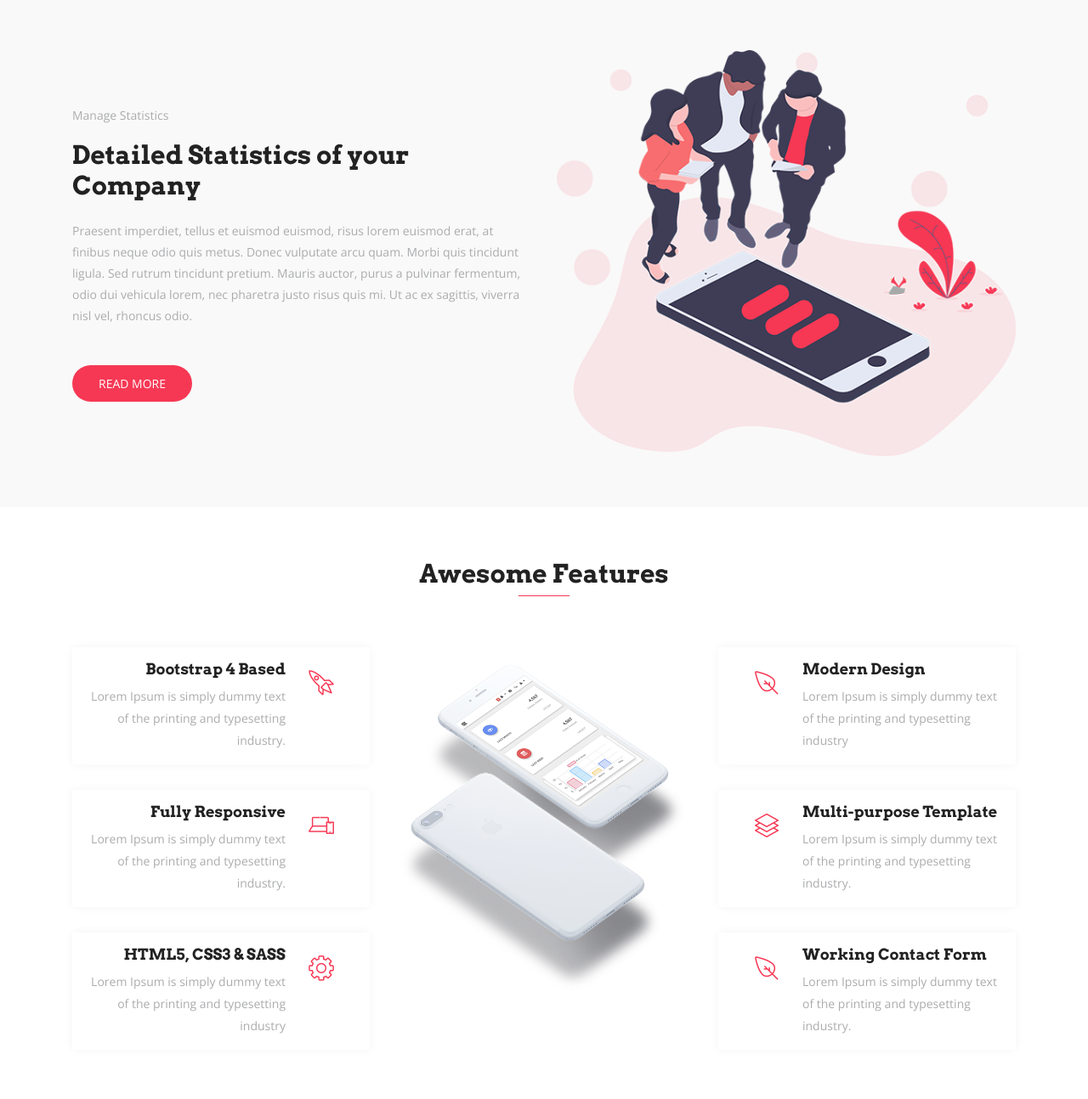
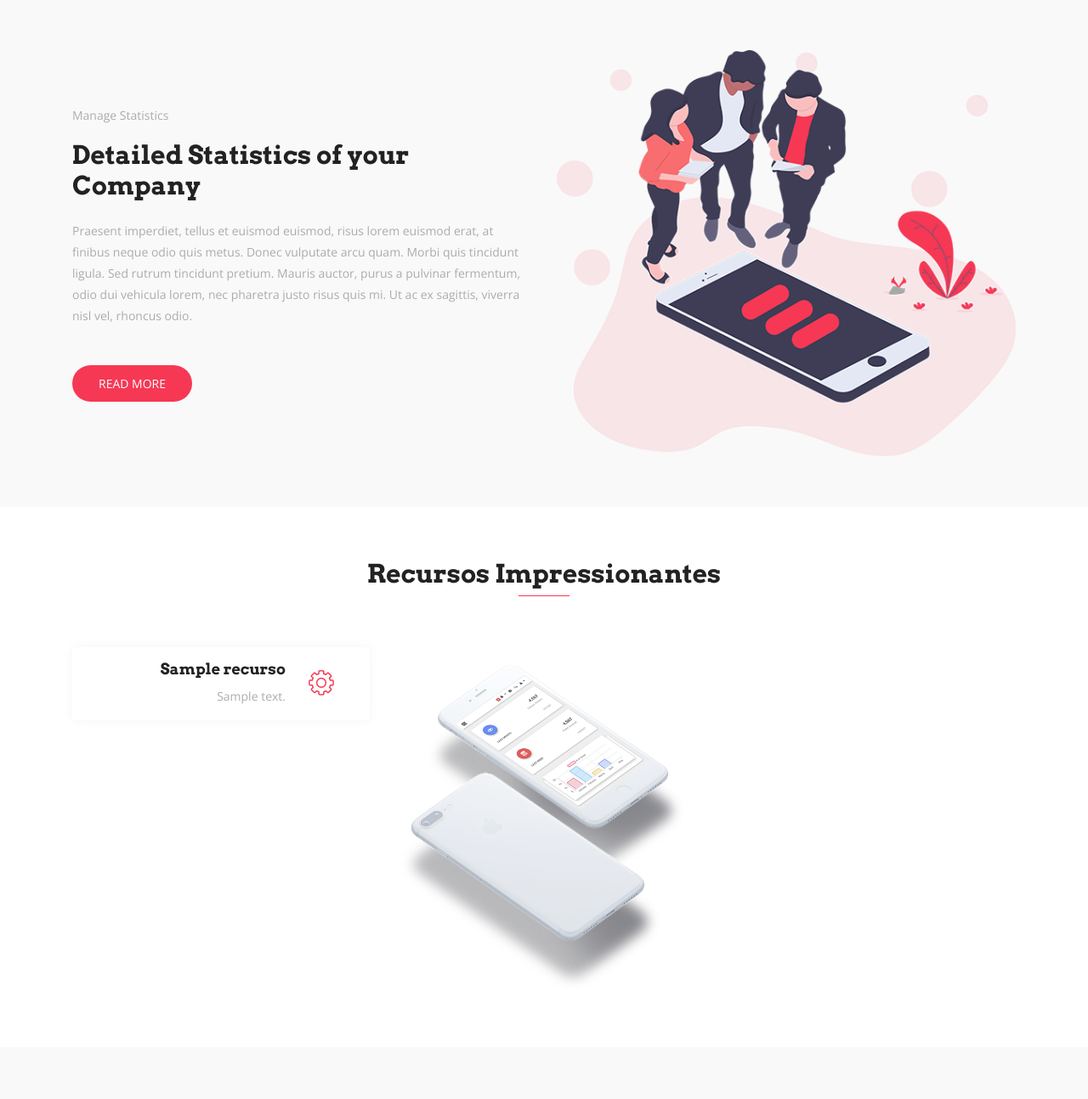
Before and after one commit to andddias/fusion, a Django app: page / in a window 1280 px wide. Shown: the part 1077-2371 px from the top of the page at 85% size. Run offline with Django 3.2, Linux system fonts and the light colour scheme; tables that the repository leaves empty hold one stand-in row (values such as "Sample post"); some libraries are stand-ins or nearby versions; some web fonts are replaced.

Commit message:
Configurado parte de recursos.html

```diff
--- a/core/models.py
+++ b/core/models.py
@@ -10,6 +10,19 @@ def get_file_path(_instance, filename):
     return filename
 
 
+ICONE_CHOICES = (
+    ('lni-cog', 'Engrenagem'),
+    ('lni-stats-up', 'Gráfico'),
+    ('lni-users', 'Usuários'),
+    ('lni-layers', 'Design'),
+    ('lni-mobile', 'Mobile'),
+    ('lni-rocket', 'Foguete'),
+    ('lni-laptop-phone', 'Laptop/Phone'),
+    ('lni-leaf', 'Folha'),
+    ('lni-layers', 'Camadas'),
+)
+
+
 class Base(models.Model):
     criado = models.DateField('Criação', auto_now_add=True)
     modificado = models.DateField('Atualização', auto_now=True)
@@ -20,17 +33,9 @@ class Base(models.Model):
 
 
 class Servico(Base):
-    ICONE_CHOICES = (
-        ('lni-cog', 'Engrenagem'),
-        ('lni-stats-up', 'Gráfico'),
-        ('lni-users', 'Usuários'),
-        ('lni-layers', 'Design'),
-        ('lni-mobile', 'Mobile'),
-        ('lni-rocket', 'Foguete'),
-    )
     servico = models.CharField('Serviço', max_length=100)
     descricao = models.TextField('Descrição', max_length=200)
-    icone = models.CharField('Icone', max_length=12, choices=ICONE_CHOICES)
+    icone = models.CharField('Icone', max_length=20, choices=ICONE_CHOICES)
 
     class Meta:
         verbose_name = 'Serviço'
@@ -41,7 +46,7 @@ class Servico(Base):
 
 
 class Cargo(Base):
-    cargo = models.CharField('Cargo', max_length=100)
+    cargo = models.CharField('Cargo', max_length=35)
 
     class Meta:
         verbose_name = 'Cargo'
@@ -54,7 +59,7 @@ class Cargo(Base):
 class Funcionario(Base):
     nome = models.CharField('Nome', max_length=100)
     cargo = models.ForeignKey('core.Cargo', verbose_name='Cargo', on_delete=models.CASCADE)
-    bio = models.TextField('Bio', max_length=200)
+    bio = models.TextField('Bio', max_length=110)
     imagem = StdImageField('Imagem', upload_to=get_file_path, variations={'thumb': {'width': 480,
                                                                                     'height': 480,
                                                                                     'crop': True}})
@@ -68,3 +73,22 @@ class Funcionario(Base):
 
     def __str__(self):
         return self.nome
+
+
+class Recurso(Base):
+    LADO_CAIXA_CHOICES = (
+        ('box-item wow fadeInLeft', 'Esquerda'),
+        ('box-item wow fadeInRight', 'Direita'),
+    )
+
+    titulo = models.CharField('Título', max_length=22)
+    descricao = models.CharField('Descrição', max_length=85)
+    icone = models.CharField('Icone', max_length=20, choices=ICONE_CHOICES)
+    lado = models.CharField('Lado', max_length=25, choices=LADO_CAIXA_CHOICES)
+
+    class Meta:
+        verbose_name = 'Recurso'
+        verbose_name_plural = 'Recursos'
+
+    def __str__(self):
+        return self.titulo
--- a/core/templates/features.html
+++ /dev/null
@@ -1,78 +0,0 @@
-{% load static %}
-    <section id="features" class="section-padding">
-      <div class="container">
-        <div class="section-header text-center">
-          <h2 class="section-title wow fadeInDown" data-wow-delay="0.3s">Awesome Features</h2>
-          <div class="shape wow fadeInDown" data-wow-delay="0.3s"></div>
-        </div>
-        <div class="row">
-          <div class="col-lg-4 col-md-12 col-sm-12 col-xs-12">
-            <div class="content-left">
-              <div class="box-item wow fadeInLeft" data-wow-delay="0.3s">
-                <span class="icon">
-                  <i class="lni-rocket"></i>
-                </span>
-                <div class="text">
-                  <h4>Bootstrap 4 Based</h4>
-                  <p>Lorem Ipsum is simply dummy text of the printing and typesetting industry.</p>
-                </div>
-              </div>
-              <div class="box-item wow fadeInLeft" data-wow-delay="0.6s">
-                <span class="icon">
-                  <i class="lni-laptop-phone"></i>
-                </span>
-                <div class="text">
-                  <h4>Fully Responsive</h4>
-                  <p>Lorem Ipsum is simply dummy text of the printing and typesetting industry.</p>
-                </div>
-              </div>
-              <div class="box-item wow fadeInLeft" data-wow-delay="0.9s">
-                <span class="icon">
-                  <i class="lni-cog"></i>
-                </span>
-                <div class="text">
-                  <h4>HTML5, CSS3 & SASS</h4>
-                  <p>Lorem Ipsum is simply dummy text of the printing and typesetting industry</p>
-                </div>
-              </div>
-            </div>
-          </div>
-          <div class="col-lg-4 col-md-12 col-sm-12 col-xs-12">
-            <div class="show-box wow fadeInUp" data-wow-delay="0.3s">
-              <img src="{% static 'img/feature/intro-mobile.png' %}" alt="">
-            </div>
-          </div>
-          <div class="col-lg-4 col-md-12 col-sm-12 col-xs-12">
-            <div class="content-right">
-              <div class="box-item wow fadeInRight" data-wow-delay="0.3s">
-                <span class="icon">
-                  <i class="lni-leaf"></i>
-                </span>
-                <div class="text">
-                  <h4>Modern Design</h4>
-                  <p>Lorem Ipsum is simply dummy text of the printing and typesetting industry</p>
-                </div>
-              </div>
-              <div class="box-item wow fadeInRight" data-wow-delay="0.6s">
-                <span class="icon">
-                  <i class="lni-layers"></i>
-                </span>
-                <div class="text">
-                  <h4>Multi-purpose Template</h4>
-                  <p>Lorem Ipsum is simply dummy text of the printing and typesetting industry.</p>
-                </div>
-              </div>
-              <div class="box-item wow fadeInRight" data-wow-delay="0.9s">
-                <span class="icon">
-                  <i class="lni-leaf"></i>
-                </span>
-                <div class="text">
-                  <h4>Working Contact Form</h4>
-                  <p>Lorem Ipsum is simply dummy text of the printing and typesetting industry.</p>
-                </div>
-              </div>
-            </div>
-          </div>
-        </div>
-      </div>
-    </section>
--- a/core/templates/index.html
+++ b/core/templates/index.html
@@ -15,7 +15,7 @@
     <!-- About Section End -->
 
     <!-- Features Section Start -->
-      {% include 'features.html' %}
+      {% include 'recursos.html' %}
     <!-- Features Section End -->
 
     <!-- Team Section Start -->
--- /dev/null
+++ b/core/templates/recursos.html
@@ -0,0 +1,54 @@
+{% load static %}
+    <section id="features" class="section-padding">
+      <div class="container">
+        <div class="section-header text-center">
+          <h2 class="section-title wow fadeInDown" data-wow-delay="0.3s">Recursos Impressionantes</h2>
+          <div class="shape wow fadeInDown" data-wow-delay="0.3s"></div>
+        </div>
+        <div class="row">
+          <div class="col-lg-4 col-md-12 col-sm-12 col-xs-12">
+            <div class="content-left">
+
+              {% for rec in recursos %}
+              {% if rec.lado == 'box-item wow fadeInLeft' %}
+              <div class="box-item wow fadeInLeft" data-wow-delay="0.3s">
+                <span class="icon">
+                  <i class="{{ rec.icone }}"></i>
+                </span>
+                <div class="text">
+                  <h4>{{ rec.titulo }}</h4>
+                  <p>{{ rec.descricao }}</p>
+                </div>
+              </div>
+              {% endif %}
+              {% endfor %}
+
+            </div>
+          </div>
+          <div class="col-lg-4 col-md-12 col-sm-12 col-xs-12">
+            <div class="show-box wow fadeInUp" data-wow-delay="0.3s">
+              <img src="{% static 'img/feature/intro-mobile.png' %}" alt="">
+            </div>
+          </div>
+          <div class="col-lg-4 col-md-12 col-sm-12 col-xs-12">
+            <div class="content-right">
+
+              {% for rec in recursos %}
+              {% if rec.lado == 'box-item wow fadeInRight' %}
+              <div class="box-item wow fadeInRight" data-wow-delay="0.3s">
+                <span class="icon">
+                  <i class="{{ rec.icone }}"></i>
+                </span>
+                <div class="text">
+                  <h4>{{ rec.titulo }}</h4>
+                  <p>{{ rec.descricao }}</p>
+                </div>
+              </div>
+              {% endif %}
+              {% endfor %}
+
+            </div>
+          </div>
+        </div>
+      </div>
+    </section>
--- a/core/views.py
+++ b/core/views.py
@@ -1,6 +1,6 @@
 from django.views.generic import TemplateView
 
-from .models import Servico, Funcionario
+from .models import Servico, Funcionario, Recurso
 
 
 class IndexView(TemplateView):
@@ -11,4 +11,5 @@ class IndexView(TemplateView):
         # obtendo os servicos de forma aleatoria pelo order_by('?')
         context['servicos'] = Servico.objects.order_by('?').all()
         context['funcionarios'] = Funcionario.objects.order_by('?').all()
+        context['recursos'] = Recurso.objects.all()
         return context
```
Also changed, not shown: core/admin.py (+6 -1 lines), core/migrations/0003_auto_20200224_1105.py (added), core/migrations/0004_auto_20200224_1158.py (added).
